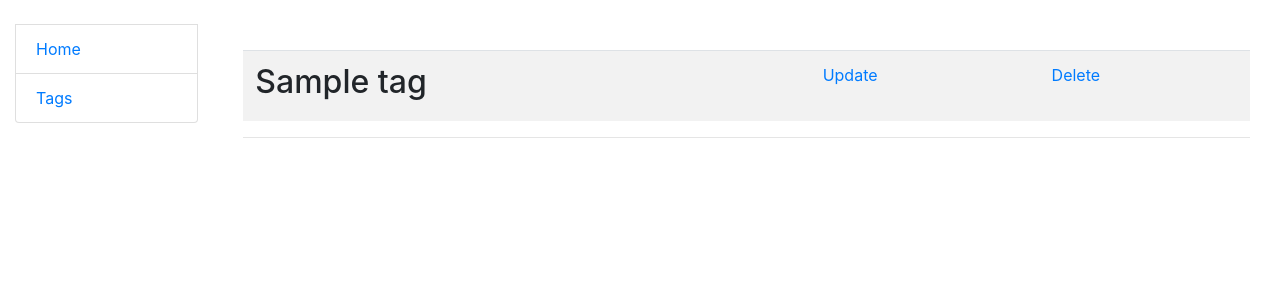
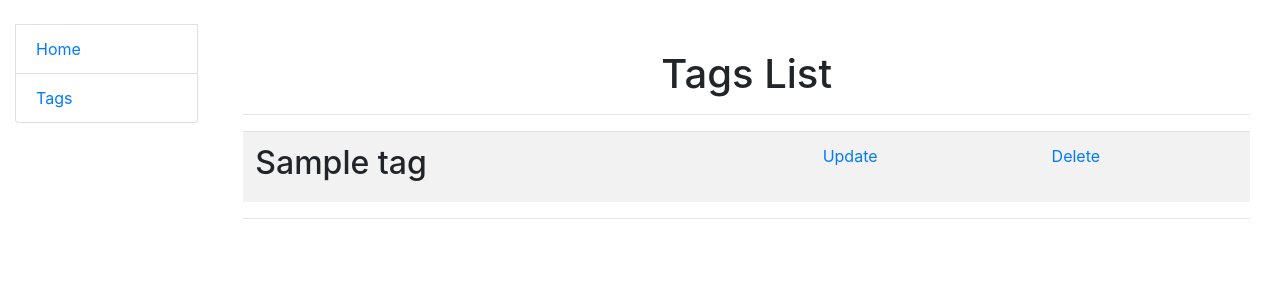
Before and after one commit to leetwinoff/to-do-list, a Django app: page /tags/ in a window 1280 px wide. Shown: the top 300 px of the page. Run offline with Django 4.2, Linux system fonts and the light colour scheme; tables that the repository leaves empty hold one stand-in row (values such as "Sample post").

```diff
--- a/templates/to_do_list/tags.html
+++ b/templates/to_do_list/tags.html
@@ -2,6 +2,8 @@
 
 {% block content %}
   <div class="container" style="margin-top: 50px">
+  <h1 style="text-align: center">Tags List</h1>
+  <hr>
     {% for tag in tag_list %}
       <table class="table table-striped">
         <td><h2>{{ tag.name }}</h2></td>
```
